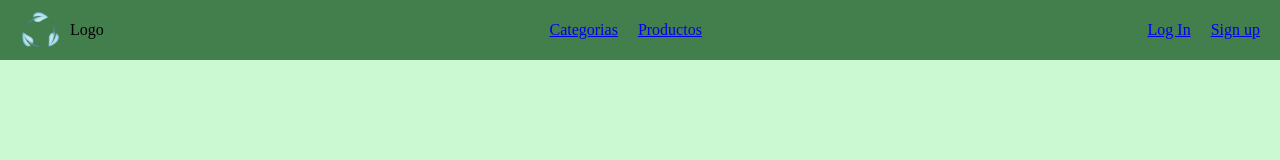
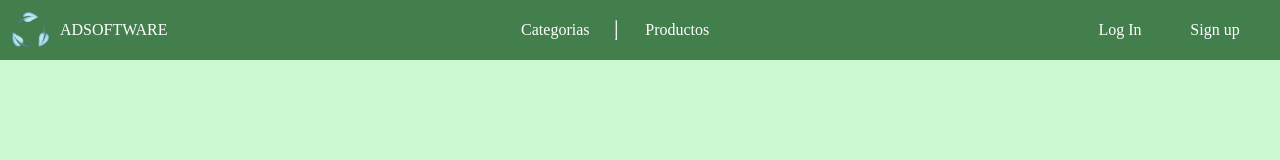
Before and after one commit to Breyiner/SPA, a website built with Vite: page index.html in a window 1280 px wide. Built offline with nearby package versions, Linux system fonts and the light colour scheme.

Commit message:
finalización diseño header

```diff
--- a/index.html
+++ b/index.html
@@ -4,7 +4,7 @@
     <meta charset="UTF-8" />
     <link rel="icon" type="image/svg+xml" href="/vite.svg" />
     <meta name="viewport" content="width=device-width, initial-scale=1.0" />
-    <title>Vite App</title>
+    <title>ADSOFTWARE</title>
   </head>
   <body>
     <!-- Header -->
@@ -14,23 +14,30 @@
         <div class="container-logo__logo">
           <img src="./public/logo.png" alt="Logo" class="container-logo__img">
         </div>
-        <span class="container-logo__txt">Logo</span>
+        <span class="container-logo__txt">ADSOFTWARE</span>
       </div>
       <!-- Menu de navegacion de opciones -->
-      <nav class="menu-navegacion">
+      <nav class="menu-navegacion menu-navegacion--sections">
         <ul class="menu-navegacion__opciones">
           <li class="menu-navegacion__opcion">
             <a href="#" class="menu-navegacion__link">Categorias</a>
           </li>
+          <hr class="separador">
           <li class="menu-navegacion__opcion">
             <a href="#" class="menu-navegacion__link">Productos</a>
           </li>
         </ul>
       </nav>
       <!-- Menu de navegacion de logueo -->
-      <nav class="menu-autentication">
-        <a href="#" class="menu-autentication__link">Log In</a>
-        <a href="#" class="menu-autentication__link">Sign up</a>
+      <nav class="menu-navegacion menu-navegacion--autentication">
+        <ul class="menu-navegacion__opciones menu-navegacion__opciones--autentication">
+          <li class="menu-navegacion__opcion menu-navegacion__opcion--autentication">
+            <a href="#" class="menu-navegacion__link">Log In</a>
+          </li>
+          <li class="menu-navegacion__opcion menu-navegacion__opcion--autentication">
+            <a href="#" class="menu-navegacion__link">Sign up</a>
+          </li>
+        </ul>
       </nav>
     </header>
     <script type="module" src="/src/main.js"></script>
--- a/src/style.css
+++ b/src/style.css
@@ -4,18 +4,25 @@
   box-sizing: border-box;
 }
 
+:root {
+  --colorBackground: rgba(114, 243, 133, 0.367);
+  --colorHeader: rgba(44, 106, 53, 0.85);
+  --colorHover: rgba(34, 82, 41, 0.85);
+  --white: #fff;
+}
+
 body {
-  background-color: rgba(114, 243, 133, 0.367);
+  background-color: var(--colorBackground);
 }
 
 .header{
   width: 100%;
   height: 60px;
-  background-color: rgba(44, 106, 53, 0.85);
+  background-color: var(--colorHeader);
   display: flex;
   align-items: center;
   justify-content: space-between;
-  padding: 0 20px;
+  padding: 0 10px;
 }
 
 
@@ -23,6 +30,7 @@ body {
   display: flex;
   align-items: center;
   gap: 10px;
+  color: var(--white);
 }
 
 .container-logo__logo {
@@ -36,14 +44,47 @@ body {
   object-fit: contain;
 }
 
+.menu-navegacion {
+  display: flex;
+  align-items: center;
+  height: 100%;
+}
+
 .menu-navegacion__opciones {
   list-style: none;
   display: flex;
-  gap: 20px;
+  gap: 10px;
+  padding: 10px;
 }
 
-.menu-autentication {
+.separador {
+  margin: 10px 0;
+}
+
+.menu-navegacion__opcion {
+  height: 40px;
+  width: 100px;
   display: flex;
   align-items: center;
-  gap: 20px;
+  justify-content: center;
+  cursor: pointer;
+  border-radius: 10px;
 }
+
+.menu-navegacion__opcion:hover {
+  background-color: var(--colorHover);
+  transition: 0.4s;
+}
+
+.menu-navegacion__link {
+  color: var(--white);
+  text-decoration: none;
+}
+
+.menu-navegacion__opciones--autentication {
+  gap: 5px;
+}
+
+.menu-navegacion__opcion--autentication {
+  width: 90px;
+}
```
